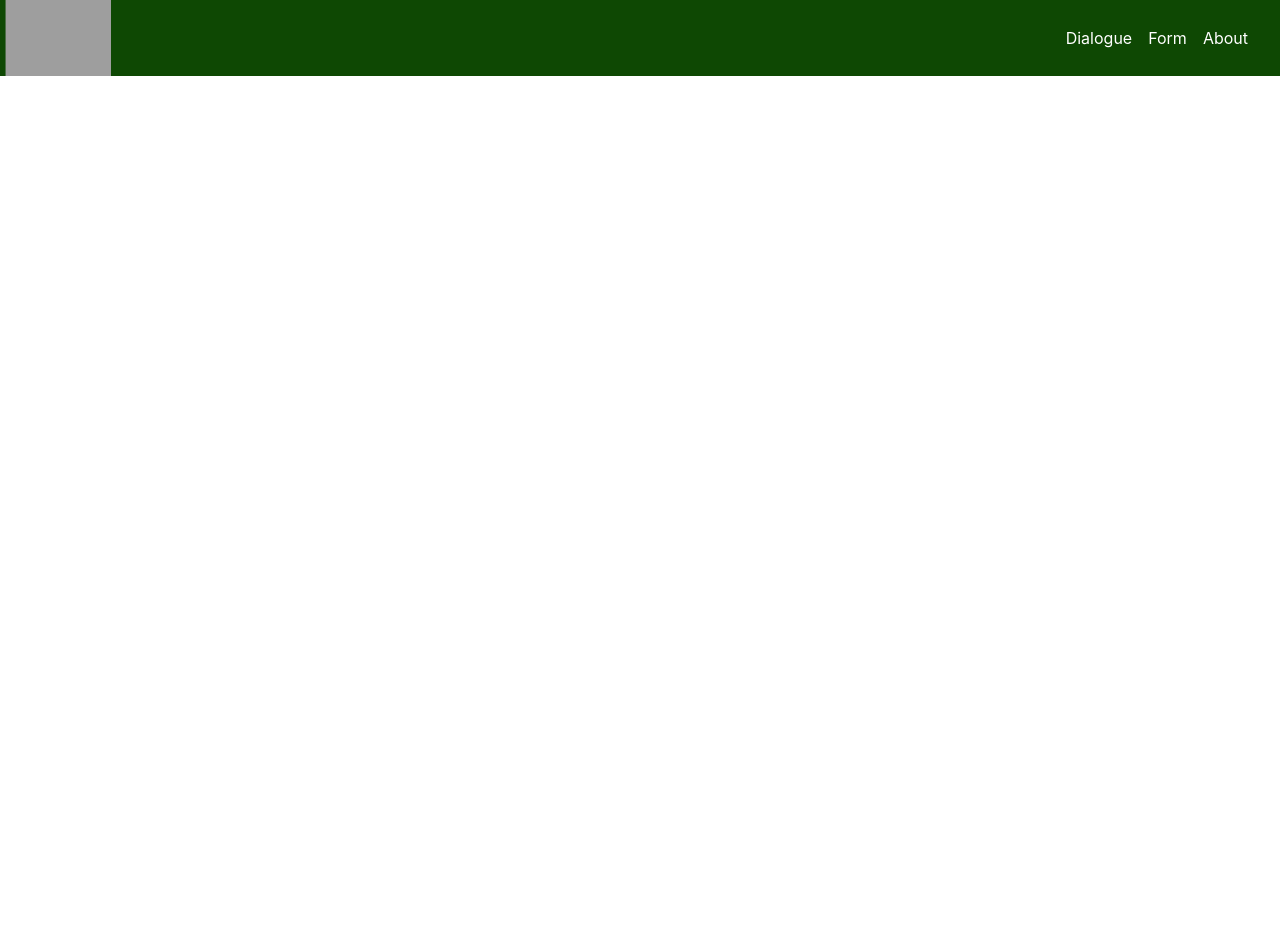
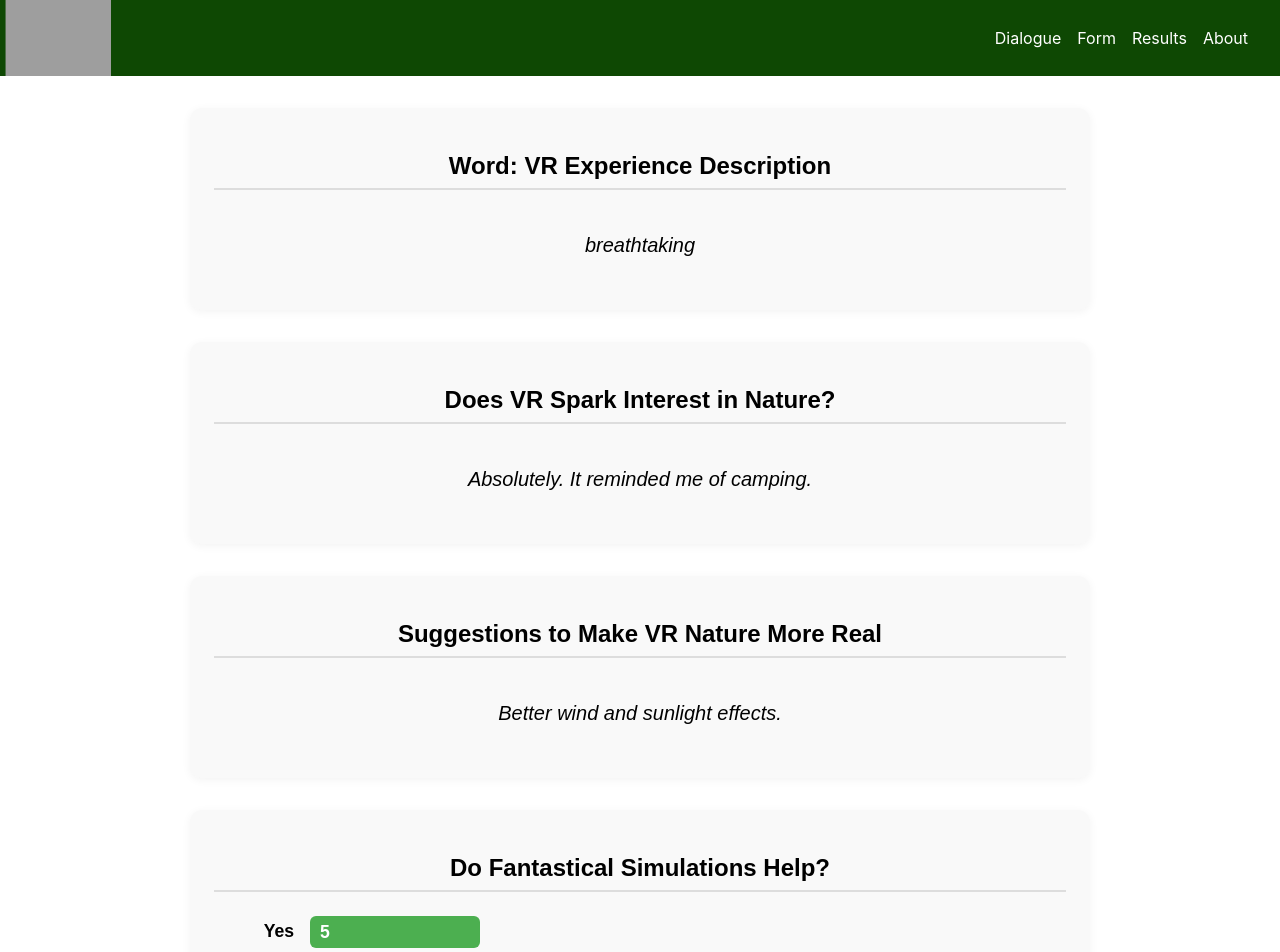
Before and after one commit to Josh-TD/Thesis, a React (Create React App) app: page /results in a window 1280 px wide. Before the commit this address had no page. Shown: the top 952 px of the page. Before the commit the page ends 800 px from the top, so only its background shows below. Built offline with nearby package versions, Linux system fonts and the light colour scheme; grey boxes are pictures that could not be loaded; a web font is replaced by a local one.

Commit message:
Results Added

```diff
--- a/package.json
+++ b/package.json
@@ -7,11 +7,14 @@
     "@testing-library/jest-dom": "^6.6.3",
     "@testing-library/react": "^16.3.0",
     "@testing-library/user-event": "^13.5.0",
+    "d3": "^7.9.0",
+    "d3-cloud": "^1.2.7",
     "framer-motion": "^12.9.2",
     "react": "^19.1.0",
     "react-dom": "^19.1.0",
     "react-router-dom": "^7.5.3",
     "react-scripts": "5.0.1",
+    "react-wordcloud": "^1.2.7",
     "web-vitals": "^2.1.4"
   },
   "scripts": {
--- a/src/App.js
+++ b/src/App.js
@@ -12,6 +12,7 @@ import ForestClearing from './pages/ForestClearing';
 import ForestNight from './pages/ForestNight';
 import Mystical from './pages/Mystical';
 import Form from './pages/Form';
+import Results from './pages/Results';
 
 import './App.css';
 const basename = process.env.NODE_ENV === 'production' ? '/Thesis' : '';
@@ -35,6 +36,7 @@ function App() {
             <Route path="/forestnight" element={<ForestNight />} />
             <Route path="/mystical" element={<Mystical />} />
             <Route path="/form" element={<Form />} />
+            <Route path="/results" element={<Results />} />
           </Routes>
         </main>
       </div>
--- a/src/components/Navbar.js
+++ b/src/components/Navbar.js
@@ -14,6 +14,7 @@ const Navbar = () => {
       <div className="nav-links">
         <Link to="/Dialogue">Dialogue</Link>
         <Link to="/form">Form</Link>
+        <Link to="/results">Results</Link>
         <Link to="/about">About</Link>
       </div>
     </nav>
--- /dev/null
+++ b/src/pages/Results.css
@@ -0,0 +1,80 @@
+.results-container {
+    max-width: 900px;
+    margin: 0 auto;
+    padding: 2rem;
+    font-family: sans-serif;
+  }
+
+  .results-section {
+    margin-bottom: 2rem;
+    background: #f9f9f9;
+    border-radius: 12px;
+    padding: 1.5rem;
+    box-shadow: 0 2px 10px rgba(0,0,0,0.05);
+  }
+
+  .results-section h2 {
+    margin-bottom: 1rem;
+    font-size: 1.5rem;
+    border-bottom: 2px solid #ddd;
+    padding-bottom: 0.5rem;
+    text-align: center;
+  }
+
+  .fade-box {
+    min-height: 80px;
+    display: flex;
+    justify-content: center;
+    align-items: center;
+  }
+
+  .fade-text {
+    font-style: italic;
+    font-size: 1.25rem;
+    animation: fade-cycle 4s infinite;
+    transition: opacity 0.5s ease;
+    opacity: 1;
+  }
+
+  @keyframes fade-cycle {
+    0% { opacity: 0; }
+    10% { opacity: 1; }
+    90% { opacity: 1; }
+    100% { opacity: 0; }
+  }
+
+  .histogram-box {
+    margin-top: 1rem;
+    padding: 0.5rem 0;
+  }
+
+  .bar-row {
+    display: flex;
+    align-items: center;
+    margin-bottom: 0.75rem;
+    font-size: 1.1rem;
+  }
+
+  .bar-row span {
+    width: 80px;
+    font-weight: 600;
+    text-align: right;
+    margin-right: 1rem;
+  }
+
+  .bar {
+    height: 32px;
+    line-height: 32px;
+    border-radius: 6px;
+    padding: 0 10px;
+    color: #fff;
+    font-weight: bold;
+    display: inline-block;
+    min-width: 40px;
+  }
+  .bar.yes {
+    background-color: #4caf50; /* green */
+  }
+  .bar.no {
+    background-color: #2196f3; /* blue */
+  }
--- /dev/null
+++ b/src/pages/Results.js
@@ -0,0 +1,141 @@
+import React, { useEffect, useState } from 'react';
+import WordCloud from 'react-wordcloud';
+import './Results.css';
+
+const Results = () => {
+  const [responses, setResponses] = useState([]);
+
+  useEffect(() => {
+    if (process.env.NODE_ENV === "production") {
+      fetch("https://script.google.com/macros/s/YOUR_ID/exec", {
+        method: "GET",
+        mode: "no-cors",
+      })
+        .then(() => {
+          console.log("Request sent (response not available in development).");
+        })
+        .catch(err => console.error("Failed to fetch responses:", err));
+    } else {
+      setResponses([
+        {
+            Experience: "peaceful",
+            SparkInterest: "Yes, it made me think about going on a hike.",
+            AddToSim: "More animal sounds and bugs.",
+            FantasticalBenefit: "Yes",
+          },
+          {
+            Experience: "breathtaking",
+            SparkInterest: "Absolutely. It reminded me of camping.",
+            AddToSim: "Better wind and sunlight effects.",
+            FantasticalBenefit: "Yes",
+          },
+          {
+            Experience: "eerie",
+            SparkInterest: "Not quite, it felt off from real nature.",
+            AddToSim: "Randomized animal movement.",
+            FantasticalBenefit: "No",
+          },
+          {
+            Experience: "unreal",
+            SparkInterest: "A bit — it made me appreciate real air.",
+            AddToSim: "Richer forest layers and depth.",
+            FantasticalBenefit: "Yes",
+          },
+          {
+            Experience: "serene",
+            SparkInterest: "Yes. I want to walk in a real forest now.",
+            AddToSim: "Bird flocks and more sound variation.",
+            FantasticalBenefit: "Yes",
+          },
+          {
+            Experience: "isolating",
+            SparkInterest: "No — it felt synthetic.",
+            AddToSim: "Dynamic weather and unpredictability.",
+            FantasticalBenefit: "No",
+          },
+          {
+            Experience: "calming",
+            SparkInterest: "Yes, I could see using this for relaxation.",
+            AddToSim: "More realistic sky transitions.",
+            FantasticalBenefit: "Yes",
+          },
+        ]);
+    }
+  }, []);
+  const [wordIndex, setWordIndex] = useState(0);
+  const [sparkIndex, setSparkIndex] = useState(0);
+  const [addIndex, setAddIndex] = useState(0);
+
+  useEffect(() => {
+    const interval = setInterval(() => {
+      setWordIndex(prev => (prev + 1) % responses.length);
+      setSparkIndex(prev => (prev + 1) % responses.length);
+      setAddIndex(prev => (prev + 1) % responses.length);
+    }, 4000); // rotate every 4 seconds
+
+    return () => clearInterval(interval);
+  }, [responses]);
+
+
+  const words = responses
+  .filter(r => r.Experience) // make sure it's not undefined/null
+  .map(r => ({ text: r.Experience, value: 1 }));
+
+
+  const rotatingAnswers = (field) => {
+    return responses.map((r, i) => (
+      <div key={i} className="rotating-text">{r[field]}</div>
+    ));
+  };
+
+  const histogramData = responses.reduce((acc, r) => {
+    const val = r.FantasticalBenefit;
+    acc[val] = (acc[val] || 0) + 1;
+    return acc;
+  }, {});
+
+  console.log("Words array for WordCloud:", words);
+  return (
+    <div className="results-container">
+     <section className="results-section">
+  <h2>Word: VR Experience Description</h2>
+  <div className="fade-box">
+    <span className="fade-text">{responses[wordIndex]?.Experience}</span>
+  </div>
+</section>
+
+<section className="results-section">
+  <h2>Does VR Spark Interest in Nature?</h2>
+  <div className="fade-box">
+    <span className="fade-text">{responses[sparkIndex]?.SparkInterest}</span>
+  </div>
+</section>
+
+<section className="results-section">
+  <h2>Suggestions to Make VR Nature More Real</h2>
+  <div className="fade-box">
+    <span className="fade-text">{responses[addIndex]?.AddToSim}</span>
+  </div>
+</section>
+
+<section className="results-section">
+  <h2>Do Fantastical Simulations Help?</h2>
+  <div className="histogram-box">
+    {Object.entries(histogramData).map(([key, count]) => (
+      <div key={key} className="bar-row">
+        <span>{key}</span>
+        <div
+          className={`bar ${key.toLowerCase()}`}
+          style={{ width: `${count * 30}px` }}
+        >
+          {count}
+        </div>
+      </div>
+    ))}
+  </div>
+</section>
+    </div>
+  );
+};
+
+export default Results;
```
Also changed, not shown: 1 other file (tests, documents, lock files or other folders).
